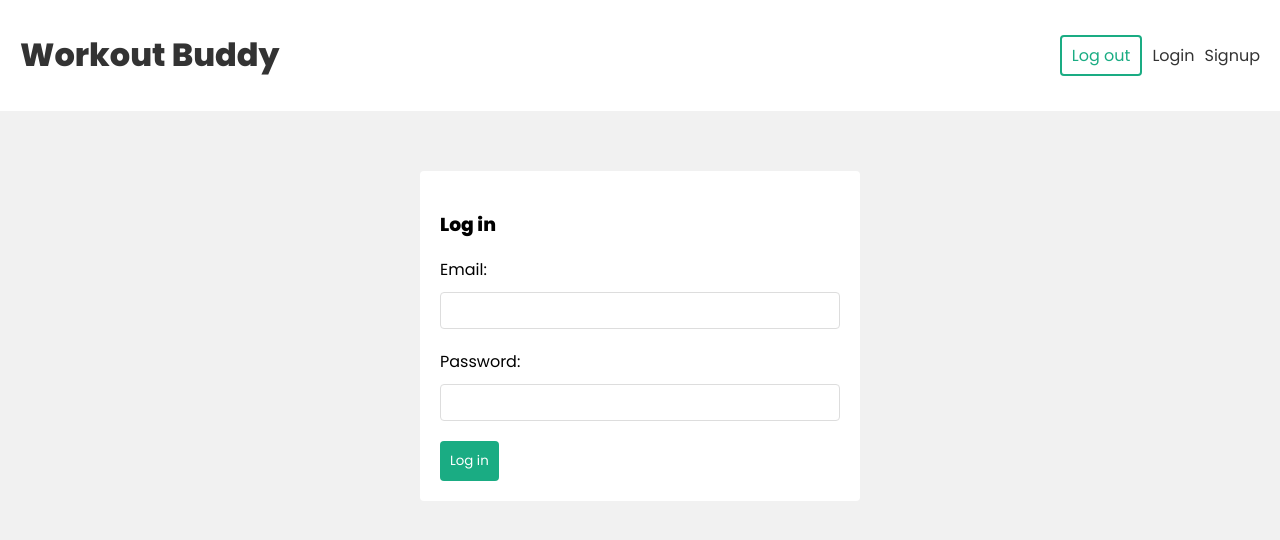
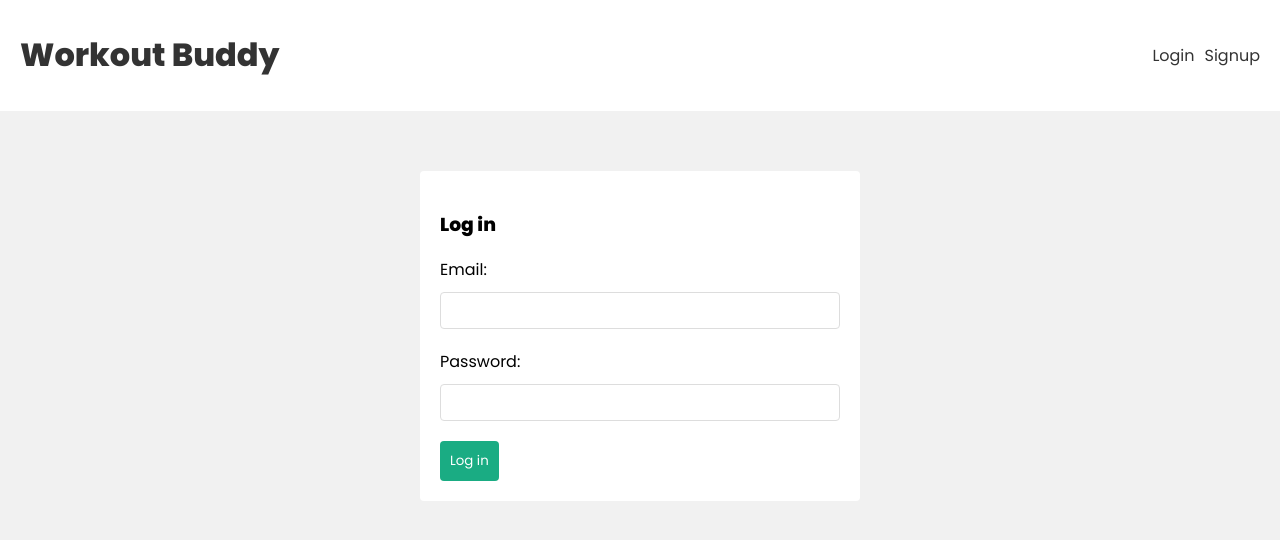
Before and after one commit to RedMoon1177/MERNApp-Workouts, a React (Create React App) app in the folder frontend/: page /login in a window 1280 px wide. Shown: the top 540 px of the page. Built offline with nearby package versions, Linux system fonts and the light colour scheme; the HTML template or start-up script is replaced by a standard one.

Commit message:
useEffect for login function

```diff
--- a/frontend/src/components/Navbar.js
+++ b/frontend/src/components/Navbar.js
@@ -1,10 +1,12 @@
 import React from 'react';
 import { Link } from 'react-router-dom';
 import { useLogout } from '../hooks/useLogout';
+import { useAuthContext } from '../hooks/useAuthContext';
 
 export const Navbar = () => {
 
     const { logout } = useLogout()
+    const { user } = useAuthContext()
 
     const handleClick = () => {
         logout()
@@ -19,13 +21,18 @@
                     </h1>
                 </Link>
                 <nav>
+                    {user && (
                         <div>
+                            <span>{user.email}</span>
                             <button onClick={handleClick}>Log out</button>
                         </div>
+                    )}
+                    {!user && (
                         <div>
                             <Link to="/login">Login</Link>
                             <Link to="/signup">Signup</Link>
                         </div>
+                    )}
                 </nav>
             </div>
         </header>
--- a/frontend/src/context/AuthContext.js
+++ b/frontend/src/context/AuthContext.js
@@ -1,4 +1,4 @@
-import { Children, createContext, useReducer } from "react";
+import { useEffect, createContext, useReducer } from "react";
 
 export const AuthContext = createContext()
 
@@ -18,6 +18,13 @@
         user: null
     })
 
+    useEffect(() => {
+        const user = JSON.parse(localStorage.getItem('user'))
+        if (user) {
+            dispatch({type: 'LOGIN', payload: user})
+        }
+    }, [])
+
     console.log('AuthContext state: ', state)
 
     return (
```
Lines whose indentation alone changed are shown as unchanged.
